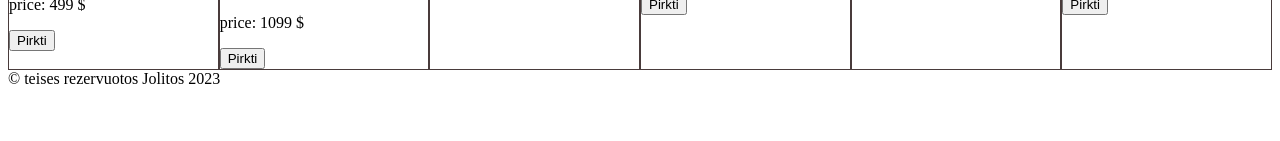
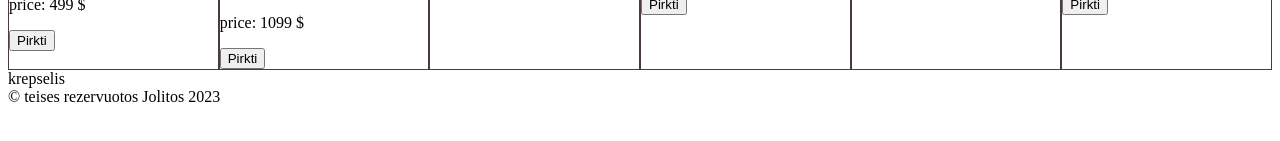
Before and after one commit to jkunciene/react_products_VCS, a React (Create React App) app: page / in a window 1280 px wide. Shown: the part 565-706 px from the top of the page. Built offline with nearby package versions, Linux system fonts and the light colour scheme.

Commit message:
krepselis

```diff
--- /dev/null
+++ b/src/components/cart/Cart.jsx
@@ -0,0 +1,12 @@
+import React from 'react'
+
+const Cart = (props) => {
+    console.log(props);
+  return (
+    <div>
+      krepselis
+    </div>
+  )
+}
+
+export default Cart
--- a/src/components/products/Products.jsx
+++ b/src/components/products/Products.jsx
@@ -1,18 +1,19 @@
 import Product from '../product/Product';
 import { useState } from 'react';
+import Cart from '../cart/Cart';
 
 const Products = () => {
   const [items, setItems] = useState([]);
 
   const addToCart = (item) => {
-    console.log('funkcija addToCart', item);
+    console.log('tikrinu, kokia preke ateina, ant kurios paspausta', item);
     // jei tokios prekes dar nera krepselyje -> sukurk savybe kiekis 1
     //jei tokia preke jau yra -> didink kieki +1
     //jei prekes likutis pakankamas
     //extra uzduotis: pakoreguoti kieki -isminusuoti countInStock
     let newChart = [...items]
     let product = newChart.find( x => x.name === item.name);
-    console.log(product);
+    console.log("tikrinu ar tokia preke yra krepselyje",product);
 
     if(product===undefined && item.countInStock > 0){
       product= {
@@ -20,7 +21,7 @@ const Products = () => {
         quantity: 1
       }
        newChart.push(product);
-       console.log(newChart)
+       console.log("spausdinu krepseli po push() metodo ", newChart)
     } else if(product && product.quantity < item.countInStock){
       //jei tokia preke yra
       product.quantity++
@@ -33,6 +34,7 @@ const Products = () => {
   return (
     <div>
       <Product addToCart={addToCart}/>
+      <Cart items={items}/>
     </div>
   )
 }
```
